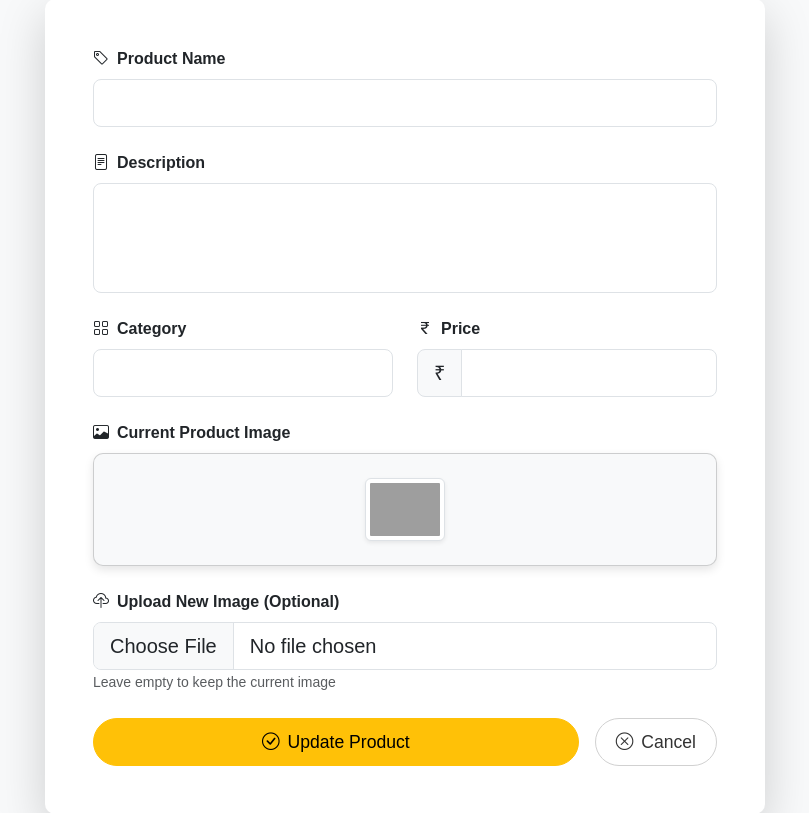
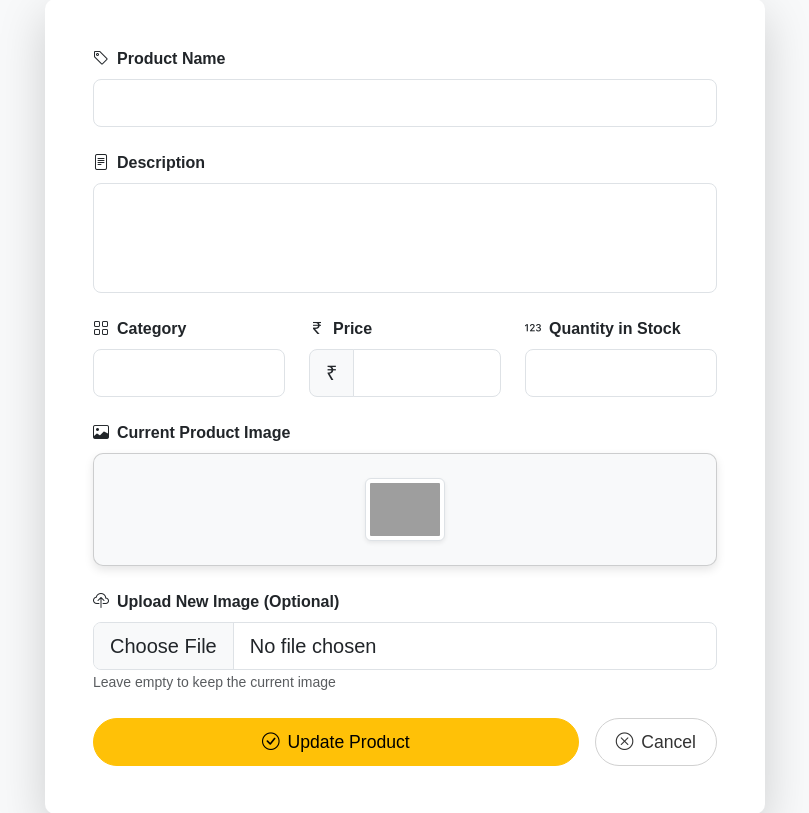
Before and after one commit to jay-2604/SmartCart, a Flask app: template templates/admin/update_item.html in a window 1280 px wide. Shown: the part 293-1106 px from the top of the page, without its empty margins (235-1044 px from the left). Run offline with Flask 3, Linux system fonts and the light colour scheme; the template is opened without the code that fills it, so the values that code supplies are empty; some libraries are stand-ins or nearby versions; grey boxes are pictures that could not be loaded.

Commit message:
Add quantity input field to update item form

```diff
--- a/templates/admin/update_item.html
+++ b/templates/admin/update_item.html
@@ -44,9 +44,9 @@
                         required>{{ product.description }}</textarea>
             </div>
 
-            <!-- Category and Price Row -->
+            <!-- Category, Price and Quantity Row -->
             <div class="row mb-4">
-              <div class="col-md-6">
+              <div class="col-md-4">
                 <label for="category" class="form-label fw-semibold">
                   <i class="bi bi-grid me-2"></i>Category
                 </label>
@@ -58,7 +58,7 @@
                        required>
               </div>
 
-              <div class="col-md-6">
+              <div class="col-md-4">
                 <label for="price" class="form-label fw-semibold">
                   <i class="bi bi-currency-rupee me-2"></i>Price
                 </label>
@@ -73,6 +73,19 @@
                          value="{{ product.price }}"
                          required>
                 </div>
+              </div>
+
+              <div class="col-md-4">
+                <label for="quantity" class="form-label fw-semibold">
+                  <i class="bi bi-123 me-2"></i>Quantity in Stock
+                </label>
+                <input type="number"
+                       class="form-control form-control-lg"
+                       id="quantity"
+                       name="quantity"
+                       min="0"
+                       value="{{ product.quantity }}"
+                       required>
               </div>
             </div>
 
```
